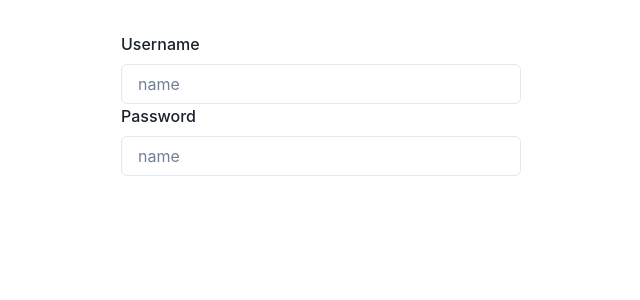
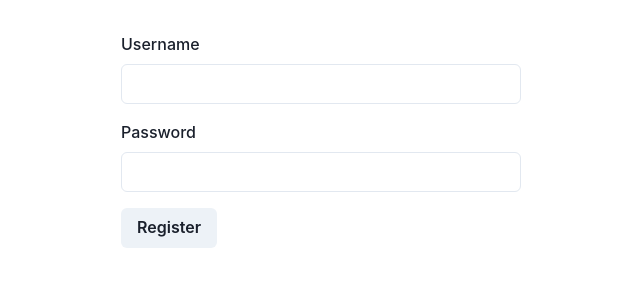
Before and after one commit to sambencivengo/forum-clone, a Next.js app in the folder client/: page /register in a window 1280 px wide. Shown: the top 300 px of the page, without its empty margins (319-959 px from the left). Built offline with nearby package versions, Linux system fonts and the light colour scheme.

Commit message:
register button and more form/field stuff

```diff
--- a/client/src/components/InputField.tsx
+++ b/client/src/components/InputField.tsx
@@ -10,15 +10,18 @@ import React, { InputHTMLAttributes } from 'react';
 type InputFieldProps = InputHTMLAttributes<HTMLInputElement> & {
 	name: string;
 	label: string;
-	placeHolder: string;
 };
 
-export const InputField: React.FC<InputFieldProps> = (props) => {
+export const InputField: React.FC<InputFieldProps> = ({
+	label,
+	size: _,
+	...props
+}) => {
 	const [field, { error }] = useField(props);
 	return (
 		<FormControl isInvalid={!!error}>
-			<FormLabel htmlFor={field.name}>{props.label}</FormLabel>
-			<Input {...field} id={field.name} placeholder="name" />
+			<FormLabel htmlFor={field.name}>{label}</FormLabel>
+			<Input {...field} {...props} id={field.name} />
 			{error && <FormErrorMessage>{error}</FormErrorMessage>}
 		</FormControl>
 	);
--- a/client/src/pages/register.tsx
+++ b/client/src/pages/register.tsx
@@ -5,6 +5,9 @@ import {
 	FormLabel,
 	Input,
 	FormErrorMessage,
+	Box,
+	Flex,
+	Button,
 } from '@chakra-ui/react';
 import { Wrapper } from '../components/Wrapper';
 import { InputField } from '../components/InputField';
@@ -18,20 +21,20 @@ const Register: React.FC<RegisterProps> = ({}) => {
 				initialValues={{ username: '', password: '' }}
 				onSubmit={(values) => console.log(values)}
 			>
-				{({ values, handleChange }) => (
+				{({ isSubmitting }) => (
 					<Form>
+						<Flex flexDirection={'column'} gap={4}>
 							{/* TODO: DRY IT UP */}
-						<InputField
-							name="username"
-							placeHolder="username"
-							label="Username"
-						/>
+							<InputField name="username" label="Username" />
 							<InputField
 								name="password"
-							placeHolder="password"
 								label="Password"
 								type="password"
 							/>
+						</Flex>
+						<Button isLoading={isSubmitting} mt={4} type="submit">
+							Register
+						</Button>
 					</Form>
 				)}
 			</Formik>
```
Lines whose indentation alone changed are shown as unchanged.
